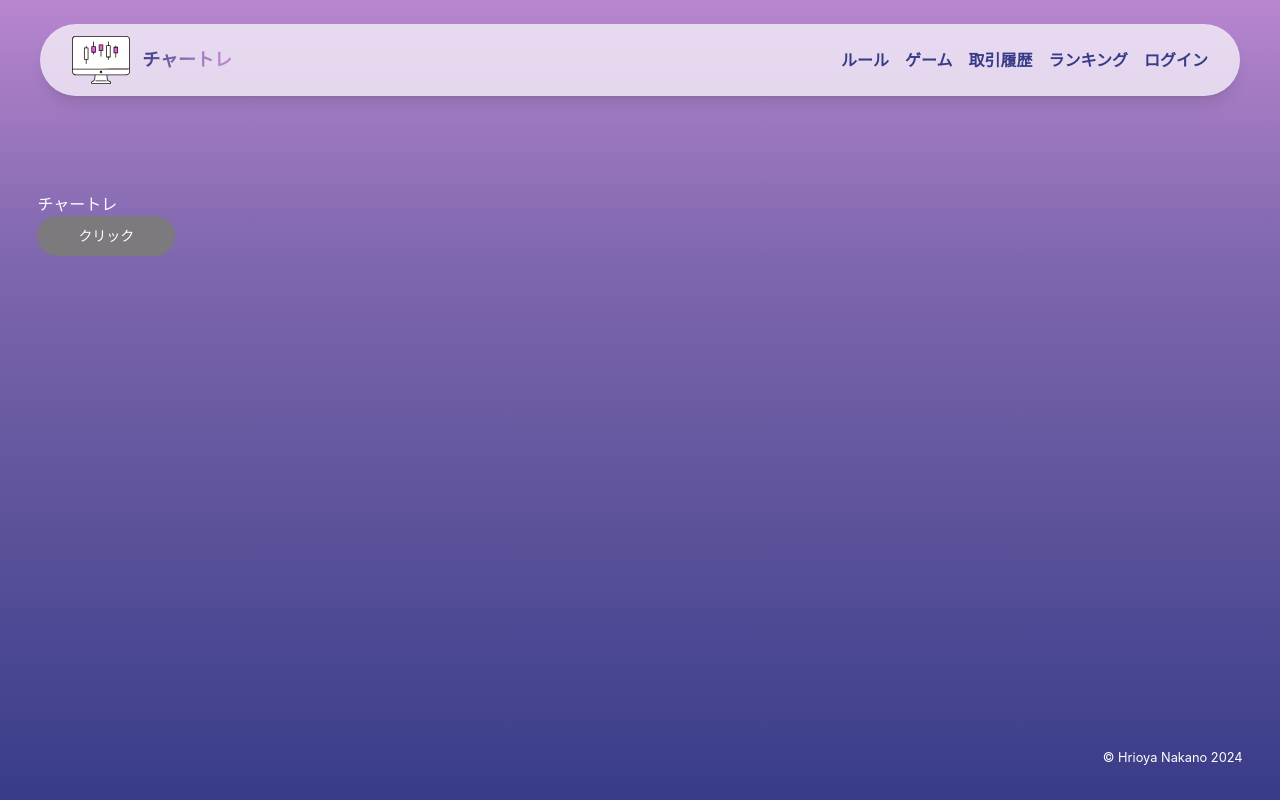
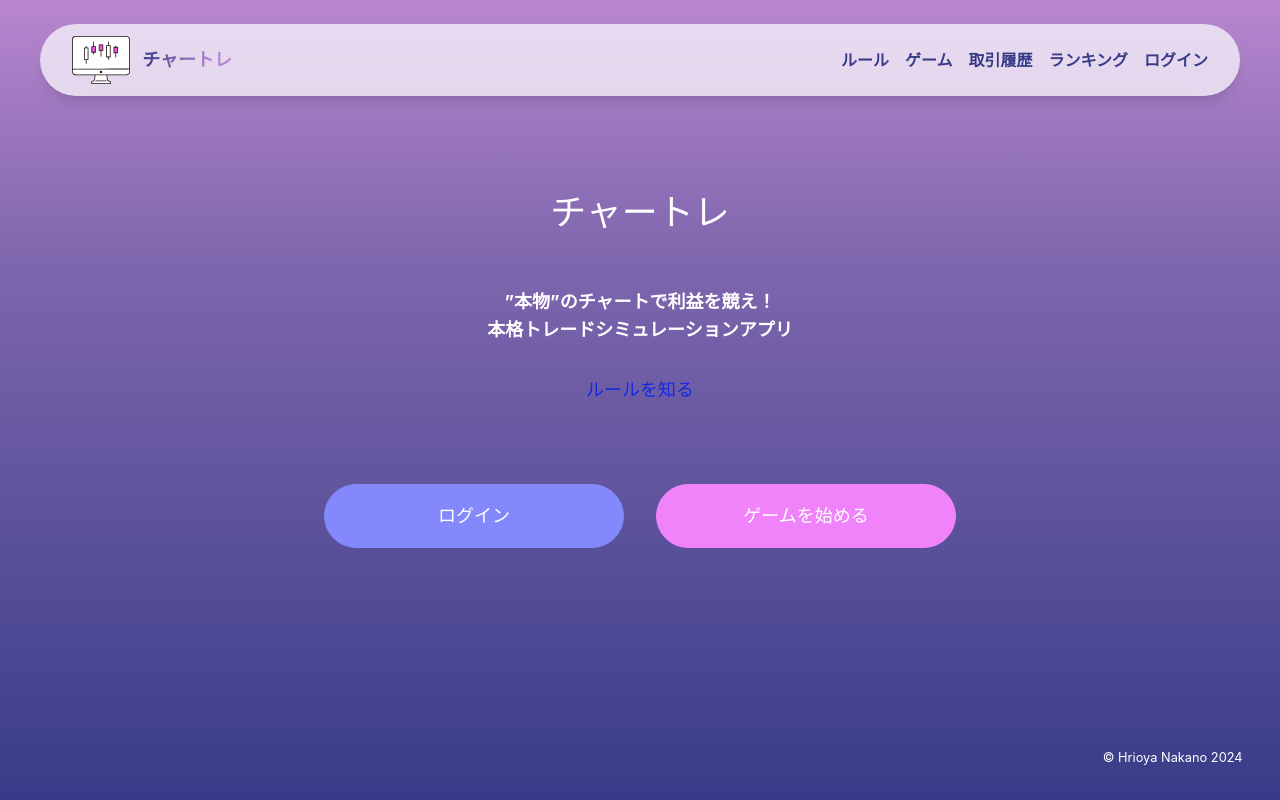
Before and after one commit to hirotiia/chart-training, a Next.js app: page / in a window 1280 px wide. Built offline with nearby package versions, Linux system fonts and the light colour scheme.

Commit message:
:sparkles: TOPページ作成

```diff
--- a/src/app/(app)/page.tsx
+++ b/src/app/(app)/page.tsx
@@ -1,14 +1,35 @@
+import Link from 'next/link';
+
+import { ContentLayout } from '@/components/layouts/content-layout';
 import { Button } from '@/components/ui/button';
+import { TextLead } from '@/components/ui/text';
 import { config } from '@/config/config';
 
 const TopPage = () => {
   return (
-    <>
-      <h1>{config.APP_NAME}</h1>
-      <Button size="lg" variant="muted">
-        クリック
-      </Button>
-    </>
+    <ContentLayout title={config.APP_NAME}>
+      <TextLead className="mt-10 md:mt-14">
+        ”本物”のチャートで利益を競え！ <br />
+        本格トレードシミュレーションアプリ
+      </TextLead>
+
+      <p className="mt-8 text-center">
+        <Link href="/about" className="text-accent2 hover:underline md:text-lg">
+          ルールを知る
+        </Link>
+      </p>
+
+      <div className="mt-20 flex flex-col items-center justify-center gap-8 md:flex-row">
+        <Button size="sm" variant="secondary">
+          ログイン
+        </Button>
+
+        <p className="relative flex w-full items-center before:absolute before:left-0 before:right-[calc(50%+2rem)] before:top-1/2 before:h-0.5 before:bg-white before:content-[''] after:absolute after:left-[calc(50%+2rem)] after:right-0 after:top-1/2 after:h-0.5 after:bg-white after:content-[''] md:hidden">
+          <b className="mx-auto">まずは</b>
+        </p>
+        <Button size="sm">ゲームを始める</Button>
+      </div>
+    </ContentLayout>
   );
 };
 
--- a/src/components/layouts/base-layout.tsx
+++ b/src/components/layouts/base-layout.tsx
@@ -90,7 +90,7 @@ export const BaseLayout = ({ children }: { children: React.ReactNode }) => {
               </nav>
             </div>
           </header>
-          <main className="mt-40 md:mt-48">{children}</main>
+          <main>{children}</main>
           <footer className="py-8">
             <p className="text-right">
               <small>© Hrioya Nakano 2024</small>
--- a/src/components/ui/button/button.tsx
+++ b/src/components/ui/button/button.tsx
@@ -5,7 +5,7 @@ import * as React from 'react';
 import { cn } from '@/utils/cn';
 
 const buttonVariants = cva(
-  'inline-flex items-center justify-center whitespace-nowrap rounded-md text-sm font-medium transition-colors focus-visible:outline-none focus-visible:ring-1 focus-visible:ring-ring disabled:pointer-events-none disabled:opacity-50',
+  'inline-flex items-center justify-center whitespace-nowrap rounded-md text-lg font-medium transition-colors focus-visible:outline-none focus-visible:ring-1 focus-visible:ring-ring disabled:pointer-events-none disabled:opacity-50',
   {
     variants: {
       variant: {
@@ -22,9 +22,9 @@ const buttonVariants = cva(
           'border border-accent bg-accent text-accent-foreground hover:border hover:border-accent hover:bg-white hover:text-accent',
       },
       size: {
-        default: 'h-9 w-custom-min px-4 py-2',
-        sm: 'h-8 px-3 text-xs',
-        lg: 'h-10 px-8',
+        default: 'h-16 w-custom-button-width-lg px-8 py-4',
+        sm: 'h-16 w-custom-button-width-sm px-8 py-4 text-lg',
+        lg: 'h-20 w-full px-10 py-8 text-2xl',
         icon: 'size-9',
       },
       rounded: {
--- /dev/null
+++ b/src/components/ui/text/index.ts
@@ -0,0 +1 @@
+export * from './text-lead';
--- /dev/null
+++ b/src/components/ui/text/text-lead.tsx
@@ -0,0 +1,14 @@
+import { cn } from '@/utils/cn';
+
+type TextLeadProps = {
+  children: React.ReactNode;
+  className?: string;
+};
+
+export const TextLead = ({ children, className }: TextLeadProps) => {
+  return (
+    <p className={cn('text-center md:text-lg', className)}>
+      <b>{children}</b>
+    </p>
+  );
+};
--- a/src/styles/globals.css
+++ b/src/styles/globals.css
@@ -53,6 +53,7 @@
   --muted-foreground: #ffffff;
 
   --accent: #ffe500;
+  --accent-2: #1529e0;
   --accent-foreground: #ffffff;
 
   --card: #ffffff;
--- a/tailwind.config.ts
+++ b/tailwind.config.ts
@@ -43,15 +43,20 @@ const config: Config = {
           DEFAULT: 'var(--accent)',
           foreground: 'var(--accent-foreground)',
         },
+        accent2: {
+          DEFAULT: 'var(--accent-2)',
+        },
         card: {
           DEFAULT: 'var(--card)',
           foreground: 'var(--card-foreground)',
         },
       },
       width: {
-        'custom-min': 'min(50%, 500px)',
         content: 'var(--header-width)',
         'content-pc': 'var(--header-width-pc)',
+        'custom-button-width-lg': 'min(50%, 500px)',
+        'custom-button-width-sm':
+          'clamp(15.625rem, 14.668rem + 5.1vw, 18.75rem)',
       },
       borderRadius: {
         lg: 'var(--radius)',
```
